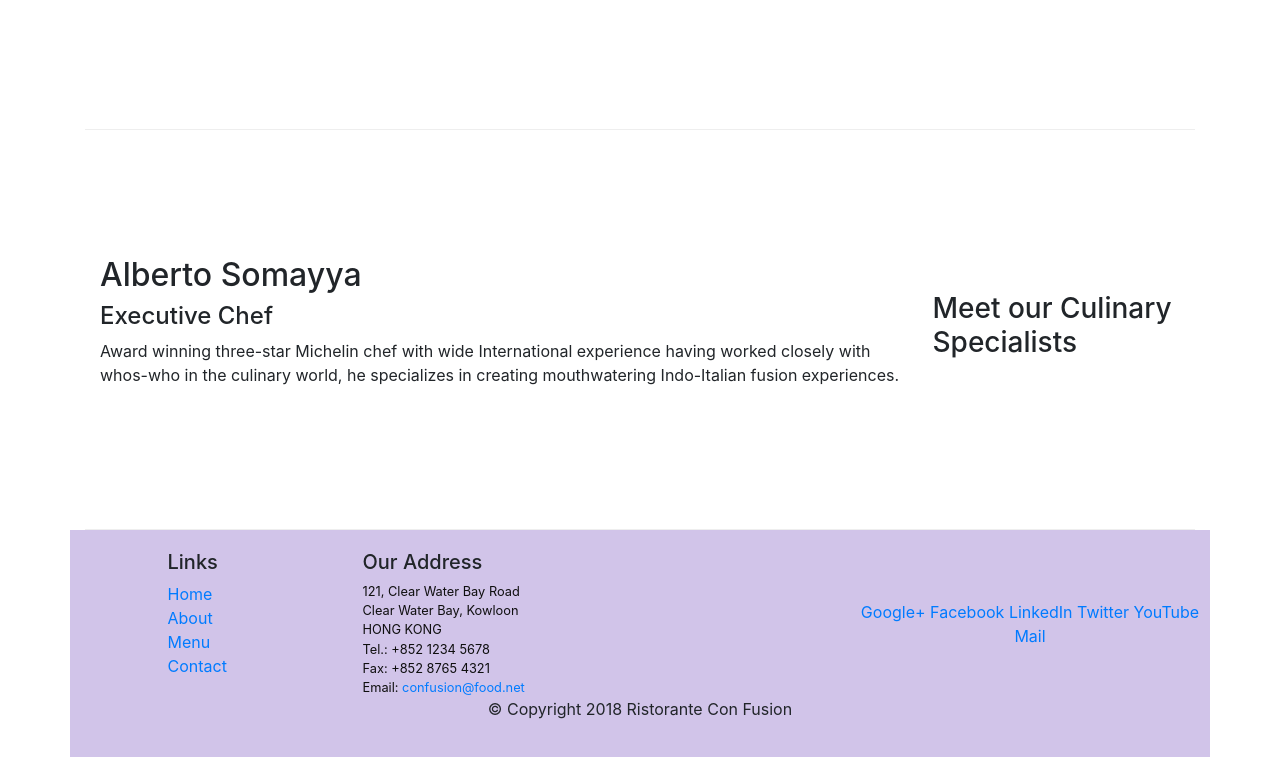
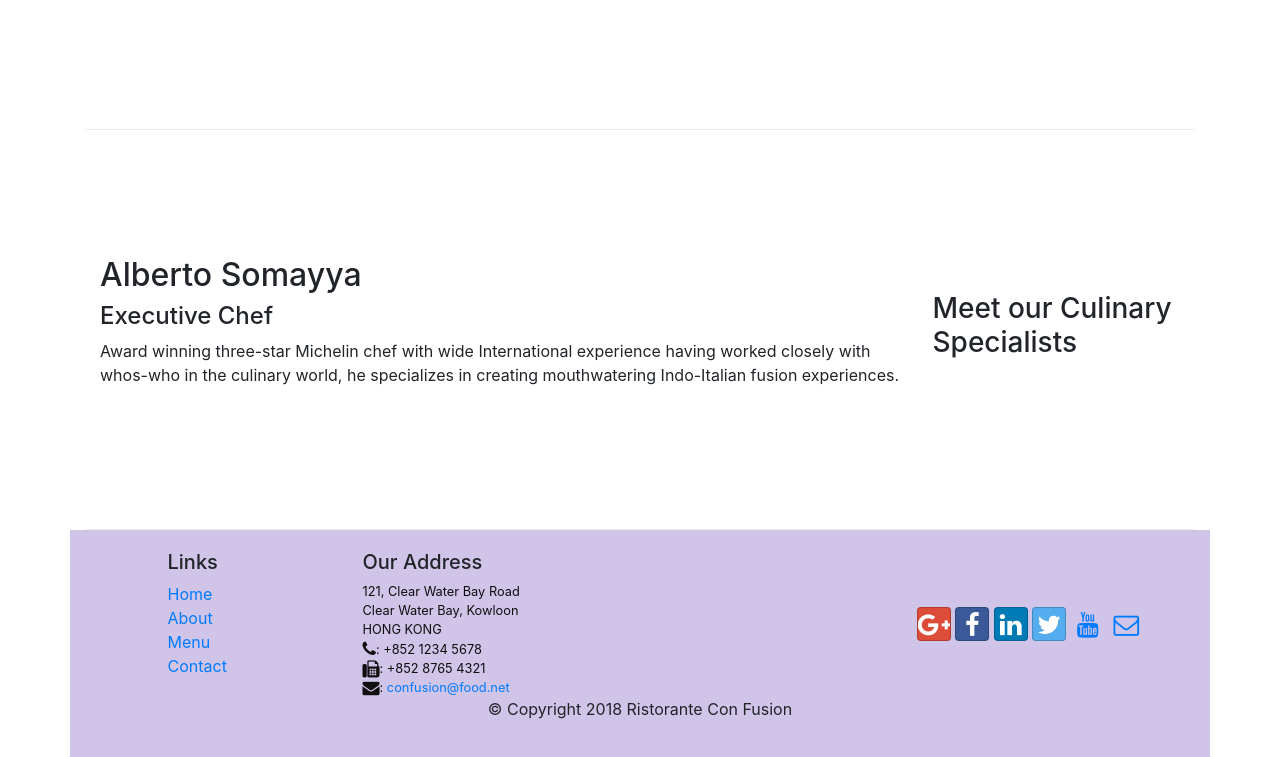
Before and after one commit to DmitriEst200/react-nodejs_learning, a website: page Bootstrap4/conFusion/index.html in a window 1280 px wide. Shown: the part 1004-1761 px from the top of the page. Drawn offline with nearby package versions, Linux system fonts and the light colour scheme.

Commit message:
Icon Fonts

```diff
--- a/Bootstrap4/conFusion/index.html
+++ b/Bootstrap4/conFusion/index.html
@@ -10,6 +10,8 @@
     <!-- Bootstrap CSS -->
     <link rel="stylesheet" href="node_modules/bootstrap/dist/css/bootstrap.min.css">
     <link rel="stylesheet" href="css/styles.css">
+    <link rel="stylesheet" href="node_modules/font-awesome/css/font-awesome.min.css">
+    <link rel="stylesheet" href="node_modules/bootstrap-social/bootstrap-social.css">
     <title>Ristorante Con Fusion</title>
 </head>
 
@@ -23,10 +25,10 @@
                 <a class="navbar-brand" href="#">Ristorante Con Fusion</a>
                 <div class="collapse navbar-collapse" id="Navbar">
                     <ul class="navbar-nav mr-auto">
-                        <li class="nav-item active"><a class="nav-link" href="#">Home</a></li>
-                        <li class="nav-item"><a class="nav-link" href="./aboutus.html">About</a></li>
-                        <li class="nav-item"><a class="nav-link" href="#">Menu</a></li>
-                        <li class="nav-item"><a class="nav-link" href="#">Contact</a></li>
+                        <li class="nav-item active"><a class="nav-link" href="#"><span class="fa fa-home fa-lg"></span> Home</a></li>
+                        <li class="nav-item"><a class="nav-link" href="./aboutus.html"><span class="fa fa-info fa-lg"></span> About</a></li>
+                        <li class="nav-item"><a class="nav-link" href="#"><span class="fa fa-list fa-lg"></span> Menu</a></li>
+                        <li class="nav-item"><a class="nav-link" href="#"><span class="fa fa-address-card fa-lg"></span> Contact</a></li>
                     </ul>
                 </div>
             </div>
@@ -98,19 +100,19 @@
 		              121, Clear Water Bay Road<br>
 		              Clear Water Bay, Kowloon<br>
 		              HONG KONG<br>
-		              Tel.: +852 1234 5678<br>
-		              Fax: +852 8765 4321<br>
-		              Email: <a href="mailto:confusion@food.net">confusion@food.net</a>
+		              <i class="fa fa-phone fa-lg"></i>: +852 1234 5678<br>
+		              <i class="fa fa-fax fa-lg"></i>: +852 8765 4321<br>
+		              <i class="fa fa-envelope fa-lg"></i>: <a href="mailto:confusion@food.net">confusion@food.net</a>
 		           </address>
                 </div>
                 <div class="col-12 col-sm-4 align-self-center">
                     <div class="text-center">
-                        <a href="http://google.com/+">Google+</a>
-                        <a href="http://www.facebook.com/profile.php?id=">Facebook</a>
-                        <a href="http://www.linkedin.com/in/">LinkedIn</a>
-                        <a href="http://twitter.com/">Twitter</a>
-                        <a href="http://youtube.com/">YouTube</a>
-                        <a href="mailto:">Mail</a>
+                        <a class="btn btn-social-icon btn-google" href="http://google.com/+"><i class="fa fa-google-plus"></i></a>
+                        <a class="btn btn-social-icon btn-facebook" href="http://www.facebook.com/profile.php?id="><i class="fa fa-facebook"></i></a>
+                        <a class="btn btn-social-icon btn-linkedin" href="http://www.linkedin.com/in/"><i class="fa fa-linkedin"></i></a>
+                        <a class="btn btn-social-icon btn-twitter" href="http://twitter.com/"><i class="fa fa-twitter"></i></a>
+                        <a class="btn btn-social-icon btn-youtube" href="http://youtube.com/"><i class="fa fa-youtube"></i></a>
+                        <a class="btn btn-social-icon" href="mailto:"><i class="fa fa-envelope-o"></i></a>
                     </div>
                 </div>
            </div>
--- a/Bootstrap4/conFusion/package.json
+++ b/Bootstrap4/conFusion/package.json
@@ -15,6 +15,8 @@
   },
   "dependencies": {
     "bootstrap": "^4.0.0",
+    "bootstrap-social": "^5.1.1",
+    "font-awesome": "^4.7.0",
     "jquery": "^3.3.1",
     "popper.js": "^1.12.9"
   }
```
Also changed, not shown: 1 other file.
